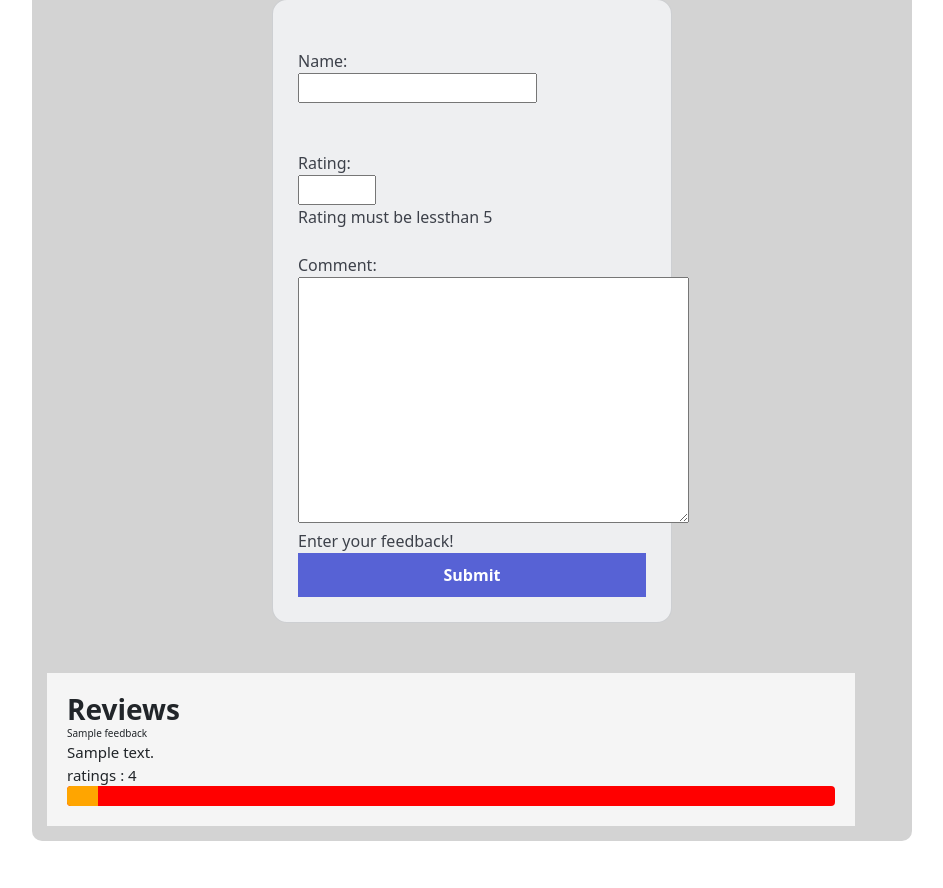
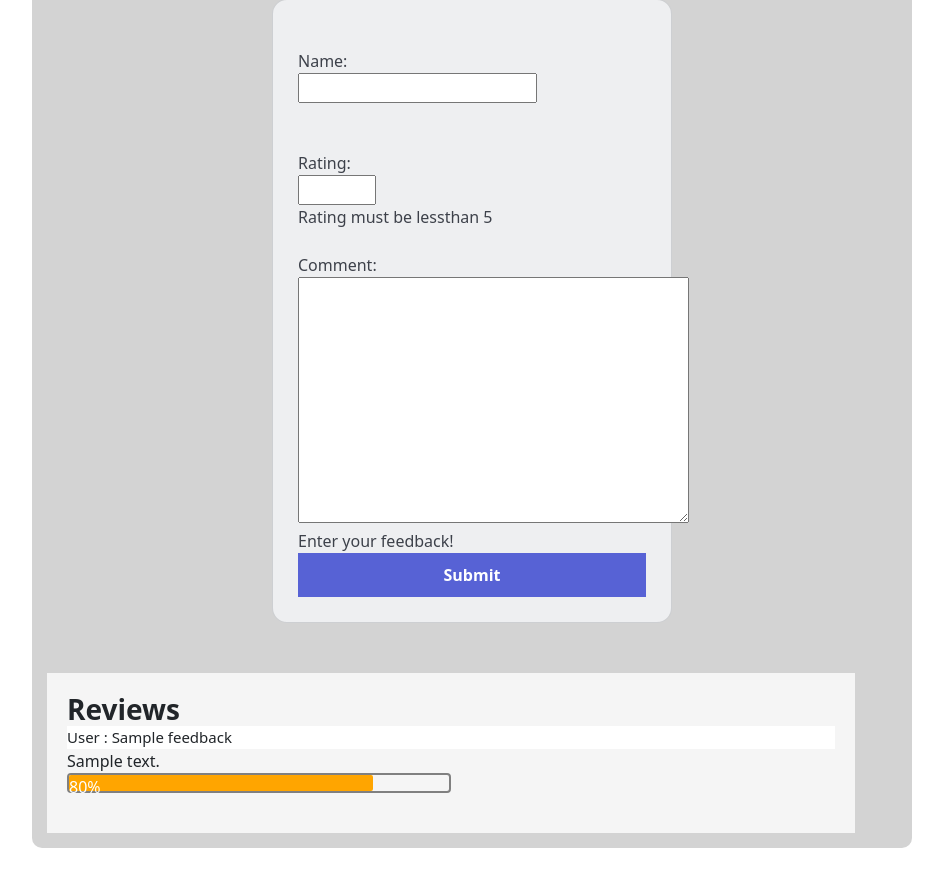
Before and after one commit to uditparmar90/e-commarce, a Django app: a page that uses myshop/products/templates/products/product_detail_page.html in a window 1280 px wide. Shown: the part 590-1478 px from the top of the page, without its empty margins (168-1111 px from the left). Before the commit the page ends 1431 px from the top, so only its background shows below. Run offline with Django 4.2, Linux system fonts and the light colour scheme; tables that the repository leaves empty hold one stand-in row (values such as "Sample post"); grey boxes marked "Sample" are stand-in pictures.

Commit message:
reviews is show in peogress bar

```diff
--- a/myshop/products/templates/products/product_detail_page.html
+++ b/myshop/products/templates/products/product_detail_page.html
@@ -34,8 +34,6 @@
             <h3 style="font-weight:bold; margin:0px;">write your reviews</h3>
             <form action="" method="POST">
                 {% csrf_token %}
-                {% comment %} <input type="text" placeholder="write your review" name="review">
-                <button style="width:auto;padding:10px;display:flex!important;margin:20px 0px";>Submit</button> {% endcomment %}
                 {% if success_message %}
                 <div class="alert alert-success" style="color:green;">
                     {{ success_message }}
@@ -55,10 +53,10 @@
 
             </form>
 
-            <div style="width:95%; padding:20px; display: flex; flex-direction:column; background:whitesmoke;">
+            <div style="width:95%; padding:20px; display: flex; flex-direction:column; background:whitesmoke;" id="ratings-div">
                 <h3 style="font-weight:bold; margin:0px;">Reviews</h3>
 
-                {%for data in feedbackData%}
+                {% comment %} {%for data in feedbackData%}
                 <span style="font-size:10px;">{{data.name}}</span>
                 <span style="font-size:15px;">{{data.text}}</span>
                 <span style="font-size:15px;">ratings : {{data.rating}}</span>
@@ -67,22 +65,63 @@
                 background-color: red;
                 border-radius: 4px;
                 overflow: hidden;">
-                    <div class="progress-bar1" role="progressbar" id="progressBar"aria-valuenow="25" aria-valuemin="0" aria-valuemax="100" style = 'width:{{data.rating}}%; background:orange;' ></div>
-                </div>
-                {%endfor%}
+                <div class="progress-bar1" role="progressbar" id="progressBar" aria-valuenow="25" aria-valuemin="0" aria-valuemax="100" style="background: orange;">showRatings({{ data.rating }})</div>
+                {%endfor%} {% endcomment %}
             <div>
 
         </section>
 
         <script>
-            function showRatings(rating){
-                var progressbar=document.getElementsByClassName("progress-bar1");
-               // progressBar.style.width=`${rating}*($rating*10)`;
-                var rate=(rating*20)/rating;
-                var finalwidth=rating*rate;
-                progressbar.style.width=finalwidth;
-                //return progressBar
-            }
+        var progressBars = document.getElementById("ratings-div");
+var alldata = [{% for data in feedbackData %}
+    {
+        "name": "{{ data.name }}",
+        "text": "{{ data.text }}",
+        "rating": (({{ data.rating }} * 20) / {{ data.rating }}) * {{ data.rating }}
+    },
+{% endfor %}];
+
+
+alldata.forEach(function(data) {
+    var nameSpan = document.createElement("span");
+    nameSpan.innerHTML ="User : "+ data.name;
+    nameSpan.style.fontSize="15px";
+    nameSpan.style.background="white";
+    progressBars.appendChild(nameSpan);
+
+
+    var textSpan = document.createElement("span");
+    textSpan.innerHTML = data.text;
+    progressBars.appendChild(textSpan);
+
+    var ratingDiv = document.createElement("div");
+    ratingDiv.style.background = "whitesmoke";
+    ratingDiv.style.border = "2px solid gray";
+    ratingDiv.style.borderRadius = "4px";
+    ratingDiv.style.width = "50%"; // Adjust width as needed
+    ratingDiv.style.height = "20px"; // Adjust height as needed
+    ratingDiv.style.display = "flex";
+    ratingDiv.style.marginBottom = "20px";
+    progressBars.appendChild(ratingDiv);
+
+    var ratingSpan = document.createElement("span");
+    ratingSpan.innerHTML = data.rating +'%';
+    ratingSpan.style.background = "orange";
+    ratingSpan.style.borderRadius = "2px";
+    ratingSpan.style.color = "white";
+    ratingSpan.style.display = "block"; // Make it block to fill the parent div
+    ratingSpan.style.width = data.rating + '%';
+    ratingSpan.style.height = "16px";
+    ratingDiv.appendChild(ratingSpan);
+
+});
+        {% comment %} var name1=document.createElement("span");
+        name1.innerHTML=alldata.name;
+        var text=document.createElement("span");
+        var ratingspr=document.createElement("span");
+        console.log(alldata)
+         {% endcomment %}
+
 
         </script>
 
```
